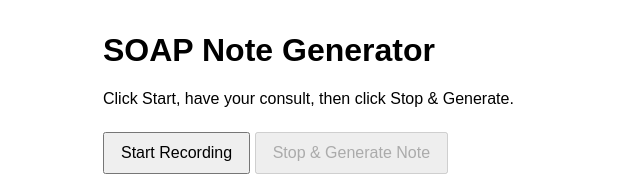
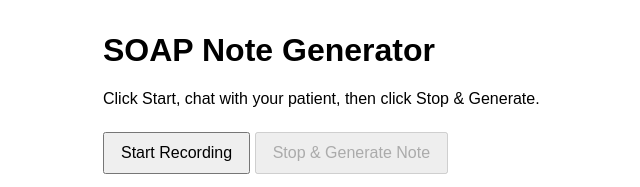
Before and after one commit to drmoashori55/soapnote-vpn, a plain HTML site: page index.html in a window 1280 px wide. Shown: the full height of the page, 237-877 px from the left. Drawn offline with Linux system fonts and the light colour scheme.

Commit message:
Update index.html

```diff
--- a/index.html
+++ b/index.html
@@ -12,7 +12,7 @@
 </head>
 <body>
   <h1>SOAP Note Generator</h1>
-  <p>Click Start, have your consult, then click Stop & Generate.</p>
+  <p>Click Start, chat with your patient, then click Stop & Generate.</p>
 
   <button id="start">Start Recording</button>
   <button id="stop" disabled>Stop & Generate Note</button>
```
